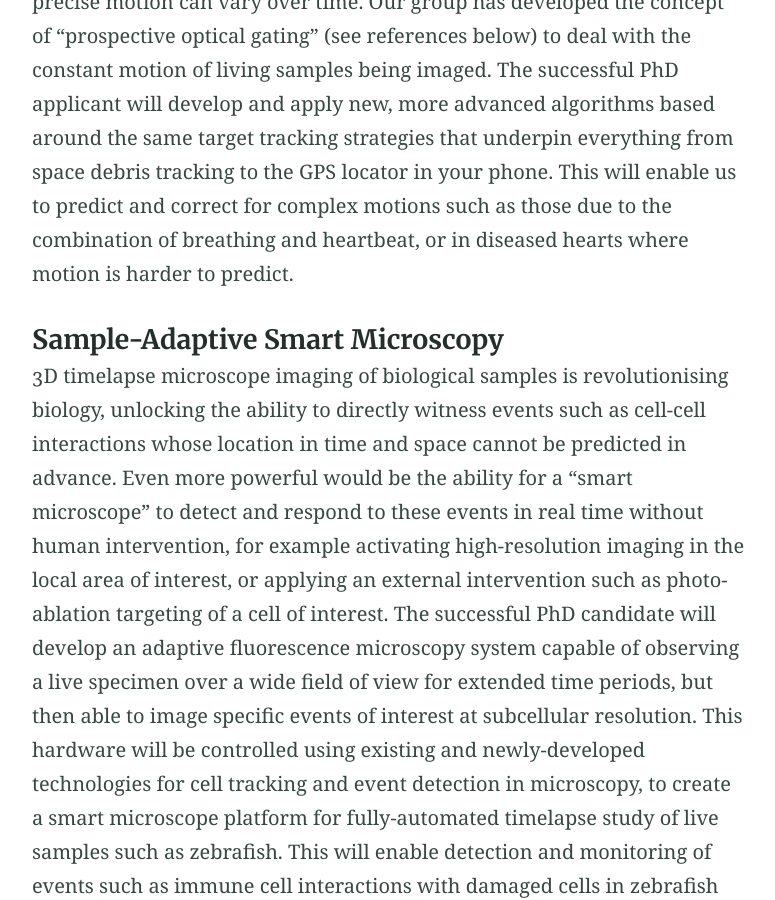
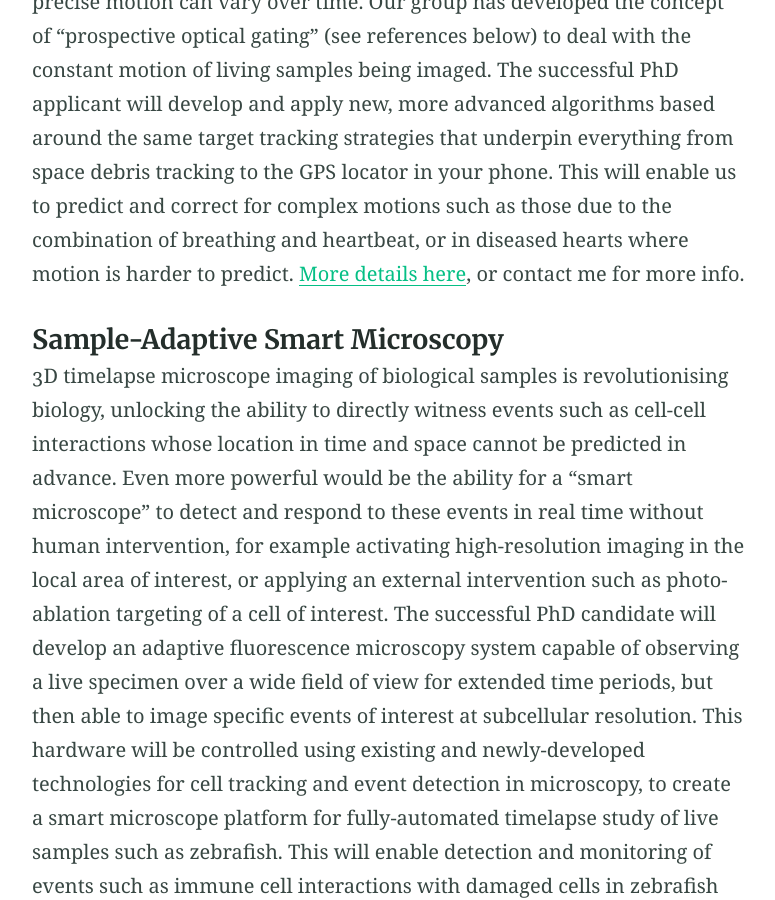
Before and after one commit to jmtayloruk/jmtayloruk.github.io, a Jekyll site: the page built from joining.md, in a window 1280 px wide and 900 px high, scrolled down 1231 px. Shown: the whole window, without its empty margins (251-1026 px from the left). Built offline with Jekyll 4.4.1, drawn with Linux system fonts in a browser that asks for light colours; some of the changed text lies outside the part shown.

Commit message:
Add findaphd links

```diff
--- a/joining.md
+++ b/joining.md
@@ -24,10 +24,12 @@ The projects are suitable for a student with a strong first degree in the physic
 #### Beating-heart microscopy technologies for biomedical applications
 
 In microscope imaging, the beating of the heart produces dramatic motion that swamps subtle effects in individual cells. This project will develop optical and computational technologies to enable imaging in the heart itself as effectively as if we could “freeze time” and look at a stationary object. Our new technologies will be based on advanced, novel computer algorithms combined with a detailed understanding of how the heart’s precise motion can vary over time. Our group has developed the concept of “prospective optical gating” (see references below) to deal with the constant motion of living samples being imaged. The successful PhD applicant will develop and apply new, more advanced algorithms based around the same target tracking strategies that underpin everything from space debris tracking to the GPS locator in your phone. This will enable us to predict and correct for complex motions such as those due to the combination of breathing and heartbeat, or in diseased hearts where motion is harder to predict.
+[More details here](https://www.findaphd.com/phds/project/beating-heart-microscopy-technologies-for-biomedical-applications/?p140634), or contact me for more info.
 
 #### Sample-Adaptive Smart Microscopy
 
 3D timelapse microscope imaging of biological samples is revolutionising biology, unlocking the ability to directly witness events such as cell-cell interactions whose location in time and space cannot be predicted in advance. Even more powerful would be the ability for a “smart microscope” to detect and respond to these events in real time without human intervention, for example activating high-resolution imaging in the local area of interest, or applying an external intervention such as photo-ablation targeting of a cell of interest.  The successful PhD candidate will develop an adaptive fluorescence microscopy system capable of observing a live specimen over a wide field of view for extended time periods, but then able to image specific events of interest at subcellular resolution. This hardware will be controlled using existing and newly-developed technologies for cell tracking and event detection in microscopy, to create a smart microscope platform for fully-automated timelapse study of live samples such as zebrafish. This will enable detection and monitoring of events such as immune cell interactions with damaged cells in zebrafish heart muscle, and the ability to selectively modulate these interactions by photo-ablation.
+[More details here](https://www.findaphd.com/phds/project/sample-adaptive-smart-microscopy/?p140635), or contact me for more info.
 
 #### Environment and funding
 Both projects will involve close collaboration with an industrial partner (leading UK microscopy companies) as well as biomedical research collaborators seeking to use our techniques to further their own research studies.
```
